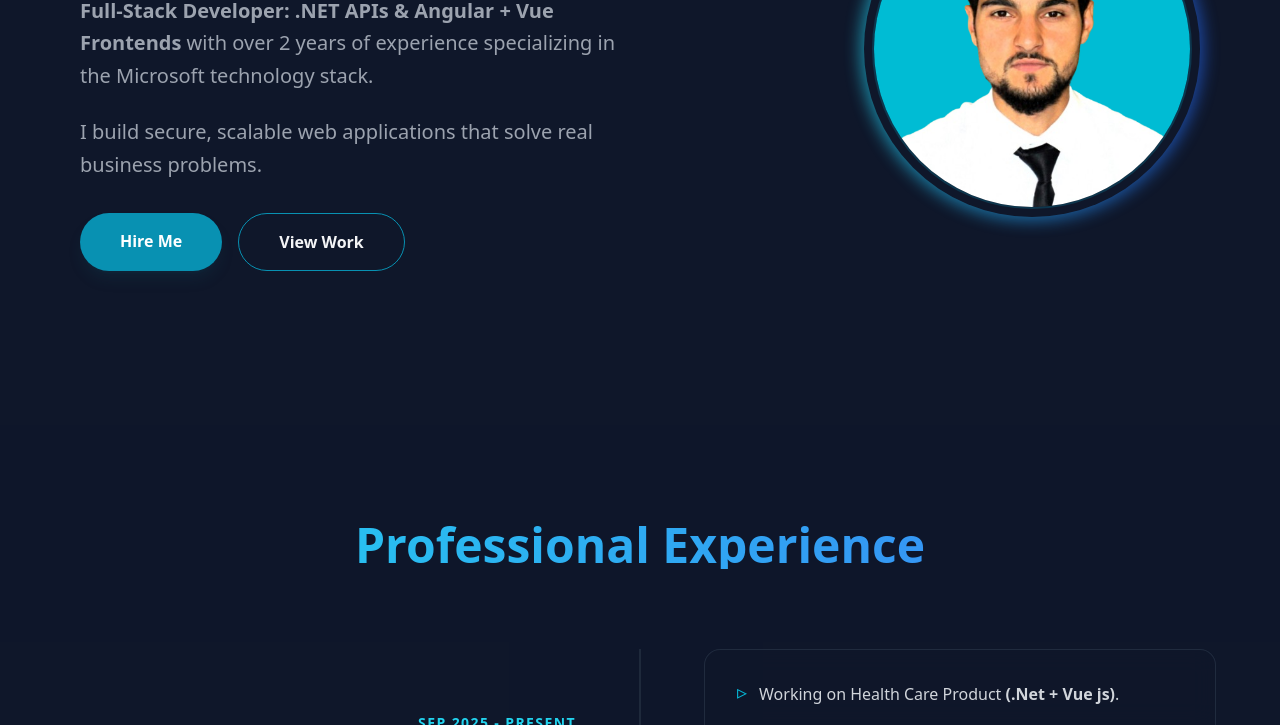
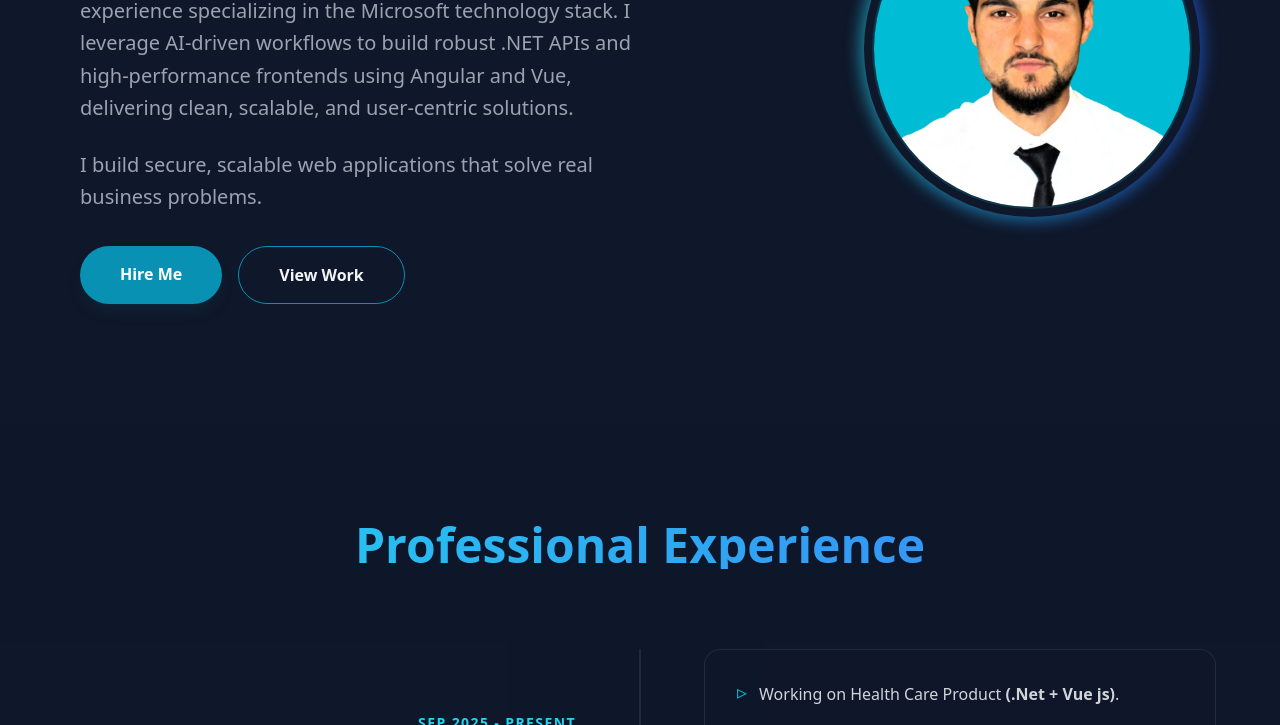
Before and after one commit to Abrarsaleem786/Portofolio, a plain HTML site: page index.html in a window 1280 px wide. Shown: the part 375-1100 px from the top of the page. Drawn offline with nearby package versions, Linux system fonts and the light colour scheme.

Commit message:
fixed main summary

```diff
--- a/index.html
+++ b/index.html
@@ -120,7 +120,7 @@
         <div class="md:w-1/2 mb-12 md:mb-0" data-aos="fade-right">
             <h1 class="text-5xl md:text-7xl font-extrabold mb-6">Hi, I'm <span class="gradient-text">Abrar Saleem</span></h1>
             <p class="text-xl text-gray-400 mb-6 leading-relaxed">
-                <strong>Full-Stack Developer: .NET APIs & Angular + Vue Frontends</strong> with over 2 years of experience specializing in the Microsoft technology stack.
+                I am a Full-Stack Software Engineer with over 2.5 years of experience specializing in the Microsoft technology stack. I leverage AI-driven workflows to build robust .NET APIs and high-performance frontends using Angular and Vue, delivering clean, scalable, and user-centric solutions.
             </p>
             <p class="text-xl text-gray-400 mb-8 leading-relaxed">
                 I build secure, scalable web applications that solve real business problems.
```
